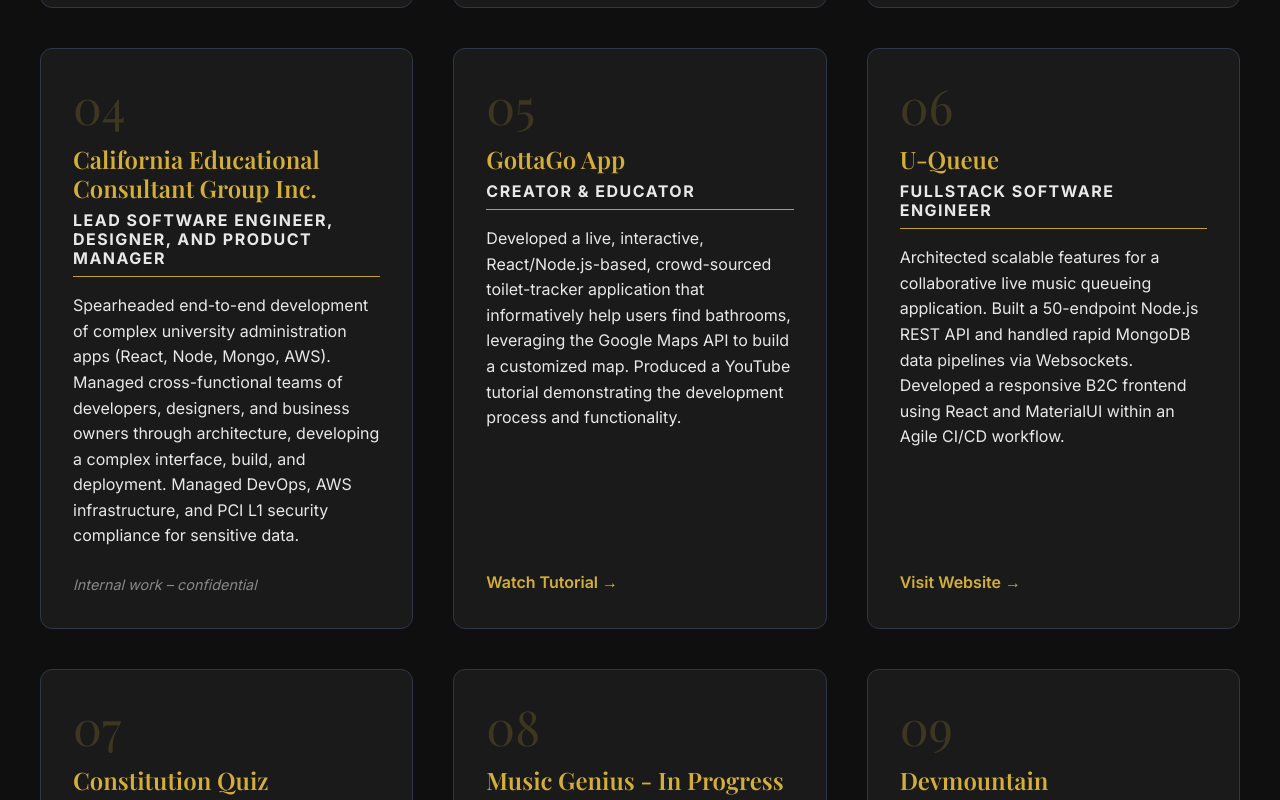
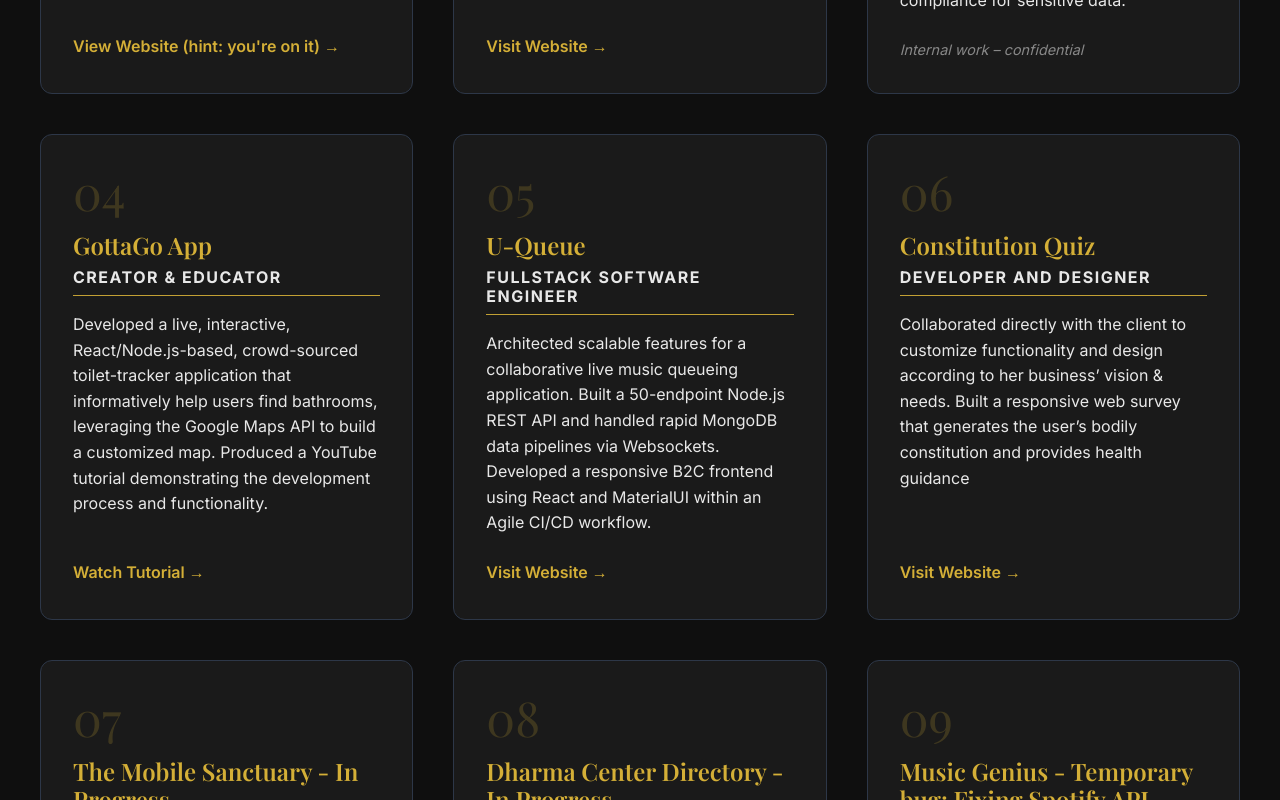
Before and after one commit to naturalCode4/kalyanamitta-website, a React (Create React App) app: page /devportfolio in a window 1280 px wide. Shown: the part 980-1780 px from the top of the page. Built offline with nearby package versions, Linux system fonts and the light colour scheme; the HTML template or start-up script is replaced by a standard one.

Commit message:
added dharma center directory

```diff
--- a/src/pages/Devportfolio.js
+++ b/src/pages/Devportfolio.js
@@ -34,13 +34,6 @@
       linkText: "Visit Website"
     },
     {
-      title: "The Mobile Sanctuary - In Progress",
-      role: "Developer & Designer",
-      description: "Developing a custom website for a local business' offerings. Client is asking for a simple, mobile-friendly site focused on a soothing user experience.",
-      link: null, // ADD LINK HERE
-      linkText: "Coming Soon"
-    },
-    {
       title: "California Educational Consultant Group Inc.",
       role: "Lead Software Engineer, Designer, and Product Manager",
       description: "Spearheaded end-to-end development of complex university administration apps (React, Node, Mongo, AWS). Managed cross-functional teams of developers, designers, and business owners through architecture, developing a complex interface, build, and deployment. Managed DevOps, AWS infrastructure, and PCI L1 security compliance for sensitive data.",
@@ -69,7 +62,21 @@
       linkText: "Visit Website"
     },
     {
-      title: "Music Genius - In Progress",
+      title: "The Mobile Sanctuary - In Progress",
+      role: "Developer & Designer",
+      description: "Developing a custom website for a local business' offerings. Client is asking for a simple, mobile-friendly site focused on a soothing user experience.",
+      link: null,
+      linkText: "Coming Soon"
+    },
+    {
+      title: "Dharma Center Directory - In Progress",
+      role: "Creator, Developer, Designer, Educator",
+      description: "The Dharma Center Directory has the mission to make deep and authentic Buddhist practice accessible. It a living, crowdsourced map and global directory of authentic Dharma practice around the world – built to be by far the most robust directory available",
+      link: "https://dharma-gates.vercel.app",
+      linkText: "Visit Website"
+    },
+    {
+      title: "Music Genius - Temporary bug: Fixing Spotify API issues",
       role: "Developer and Designer",
       description: "Created an elegant interface mimicking audio equipment. Improved Spotify API performance by enhancing the search algorithm, fetching and playing music based on user preferences",
       link: "https://musicgenius.onrender.com/",
```
